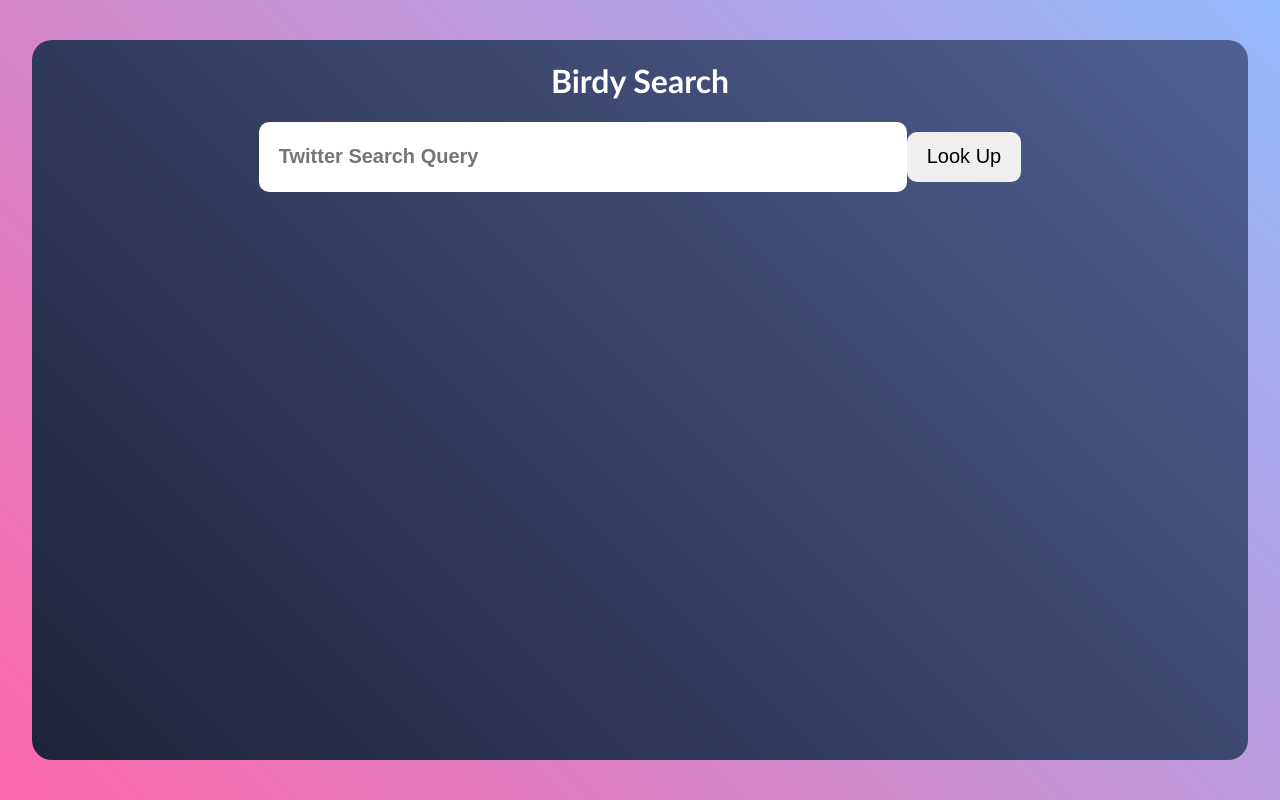
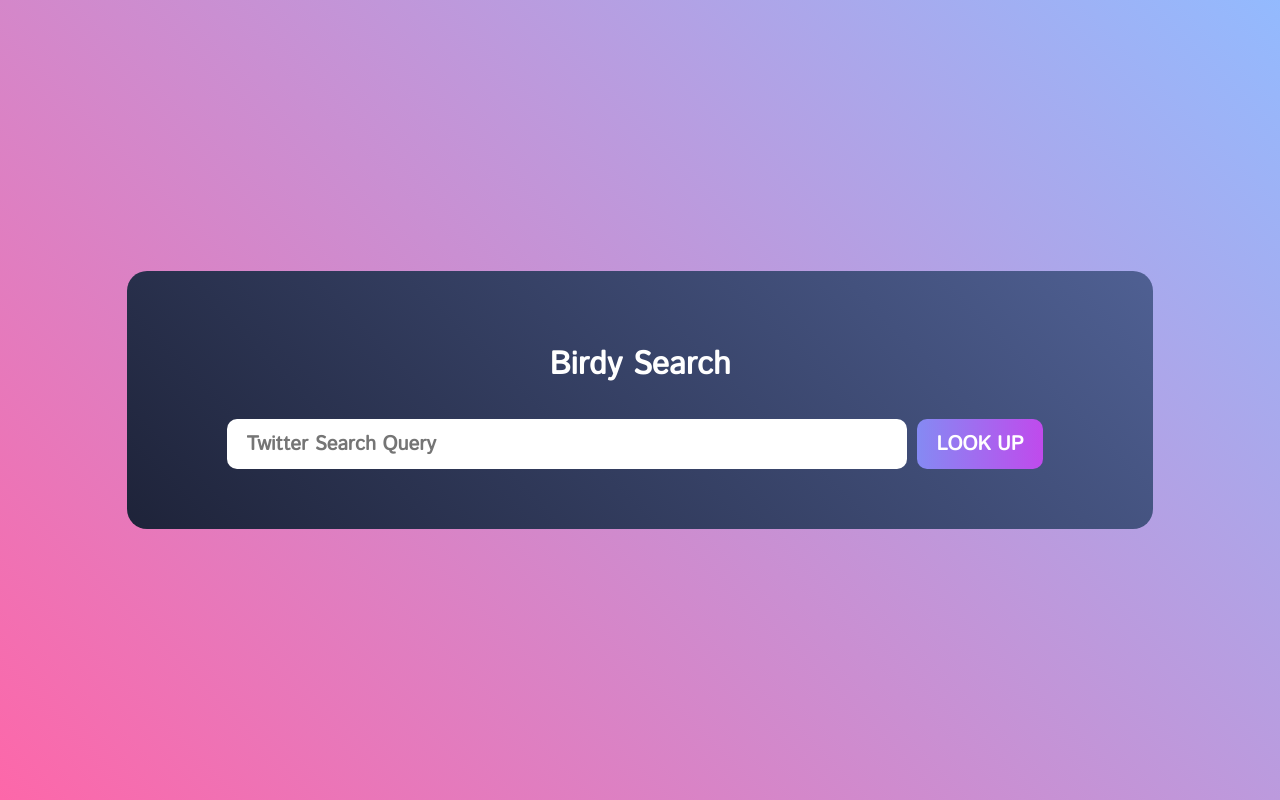
Before and after one commit to JohnPhamous/birdy-search, a Vue app in the folder frontend/: page / in a window 1280 px wide. Built offline with nearby package versions, Linux system fonts and the light colour scheme.

Commit message:
updating home page

```diff
--- a/frontend/package.json
+++ b/frontend/package.json
@@ -10,6 +10,7 @@
     "build": "node build/build.js"
   },
   "dependencies": {
+    "axios": "^0.18.0",
     "vue": "^2.5.2"
   },
   "devDependencies": {
--- a/frontend/src/App.vue
+++ b/frontend/src/App.vue
@@ -16,6 +16,14 @@
 </script>
 
 <style>
+@import url('https://fonts.googleapis.com/css?family=Istok+Web');
+@import url('https://fonts.googleapis.com/css?family=Lora');
+* {
+  font-family: 'Istok Web', sans-serif;
+}
+p {
+  font-family: 'Lora', serif;
+}
 #app {
   width: 100%;
   height: 100%;
--- a/frontend/src/components/SearchBar.vue
+++ b/frontend/src/components/SearchBar.vue
@@ -3,26 +3,46 @@
     <div class="card">
       <div class="card-content">
         <h1>Birdy Search</h1>
-        <input type="text" placeholder="Twitter Search Query" />
-        <button>Look Up</button>
+        <form v-on:submit.prevent="submitQuery">
+          <input type="text" v-model="query" placeholder="Twitter Search Query" />
+          <button class="btn">Look Up</button>
+        </form>
       </div>
     </div>
   </div>
 </template>
 
 <script>
-export default {}
+import axios from 'axios'
+import ResultList from './ResultList'
+
+export default {
+  data: function() {
+    return {
+      query: ''
+    }
+  },
+  methods: {
+    submitQuery: function() {
+      console.log('Submitting Query', this.query)
+    }
+  },
+  components: {
+    ResultList
+  }
+}
 </script>
 
 <style scoped>
 .card {
   background: linear-gradient(45deg, #1e2339 0%, #4f6093 100%);
-    height: 90vh;
-    width: 95vw;
-    display: block;
   margin-left: auto;
   margin-right: auto;
   border-radius: 20px;
+  display: flex;
+  justify-content: center;
+  padding: 50px 100px;
+  align-items: center;
 }
 .search-bar {
   text-align: center;
@@ -31,11 +51,11 @@
   align-items: center;
 }
 .search-bar input[type='text'] {
-    width: 50%;
+  width: 50vw;
   background: white;
   border: none;
   border-radius: 10px;
-    height: 50px;
+  height: 30px;
   line-height: 20px;
   font-size: 20px;
   padding: 10px 20px;
@@ -44,9 +64,29 @@
 .search-bar button {
   height: 50px;
   font-size: 20px;
-    font-weight: 800px;
+  font-weight: 800;
   border-radius: 10px;
   padding: 10px 20px;
   border: none;
+  cursor: pointer;
+}
+.btn {
+  flex: 1 1 auto;
+  margin: 10px;
+  padding: 30px;
+  text-align: center;
+  text-transform: uppercase;
+  transition: 0.5s;
+  background-size: 200% auto;
+  color: white;
+  background-image: linear-gradient(
+    to right,
+    rgb(133, 138, 243) 0%,
+    rgb(193, 73, 236) 51%,
+    rgb(238, 96, 190) 100%
+  );
+}
+.btn:hover {
+  background-position: right center; /* change the direction of the change here */
 }
 </style>
```
Also changed, not shown: 1 other file (tests, documents, lock files or other folders). Lines whose indentation alone changed are shown as unchanged.
